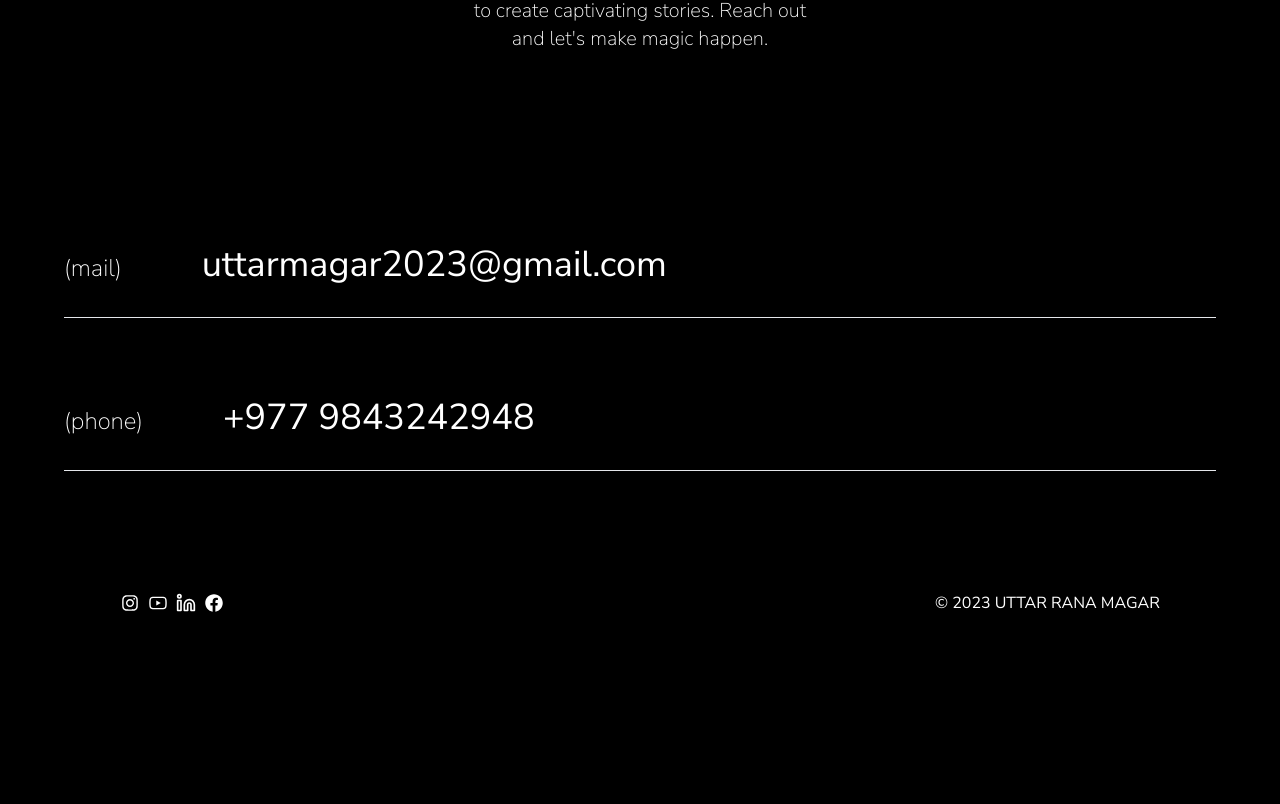
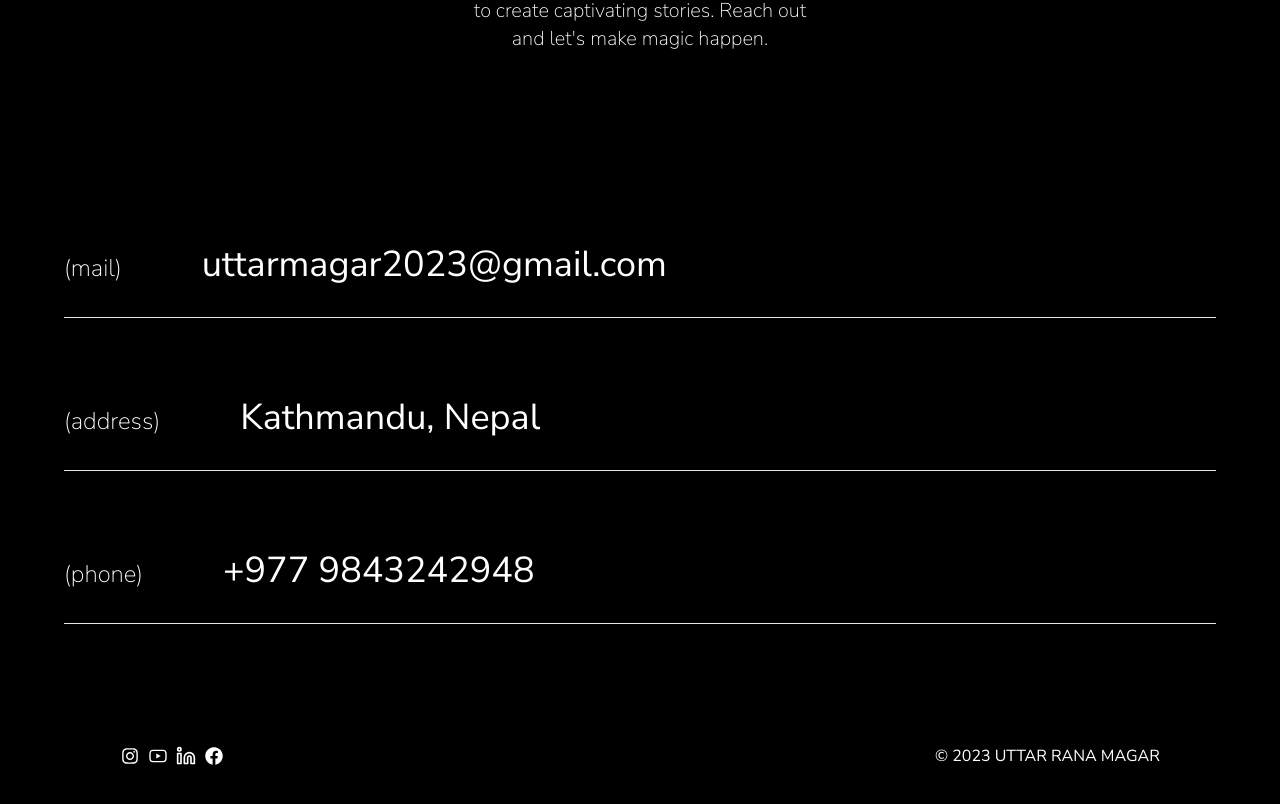
Before and after one commit to rojanmagar2001/director-portfolio, a Next.js app: page /contact in a window 1280 px wide. Shown: the part 523-1327 px from the top of the page. Before the commit the page ends 1178 px from the top, so only its background shows below. Built offline with nearby package versions, Linux system fonts and the light colour scheme.

Commit message:
Update page.tsx

```diff
--- a/src/app/contact/page.tsx
+++ b/src/app/contact/page.tsx
@@ -26,7 +26,7 @@ export default function Home() {
           </motion.p>
         </div>
       </div>
-      <div className="w-full flex flex-col px-4 py-12 md:py-24 md:px-16 xl:py-20 gap-y-16 md:gap-y-20">
+      <div className="w-full flex flex-col px-4 py-12 md:py-24 md:px-16 xl:py-20 gap-y-8 md:gap-y-16 md:gap-y-20">
         <motion.div
           variants={fadeIn("left", 0.4)}
           initial="hidden"
@@ -42,6 +42,22 @@ export default function Home() {
             href="mailto:uttarmagar2023@gmail.com"
           >
             uttarmagar2023@gmail.com
+          </a>
+        </motion.div>
+<motion.div
+          variants={fadeIn("left", 0.6)}
+          initial="hidden"
+          animate="show"
+          exit="hidden"
+          className="w-full flex border-b-[1px] pb-2 md:pb-4 xl:pb-8 gap-x-10 xl:gap-x-20 items-baseline group"
+        >
+          <span className="text-base md:text-xl xl:text-2xl font-thin">
+            (address)
+          </span>
+          <a
+            className="text-lg md:text-4xl xl:text-4xl group-hover:animate-bounce"
+          >
+            Kathmandu, Nepal
           </a>
         </motion.div>
         <motion.div
```
